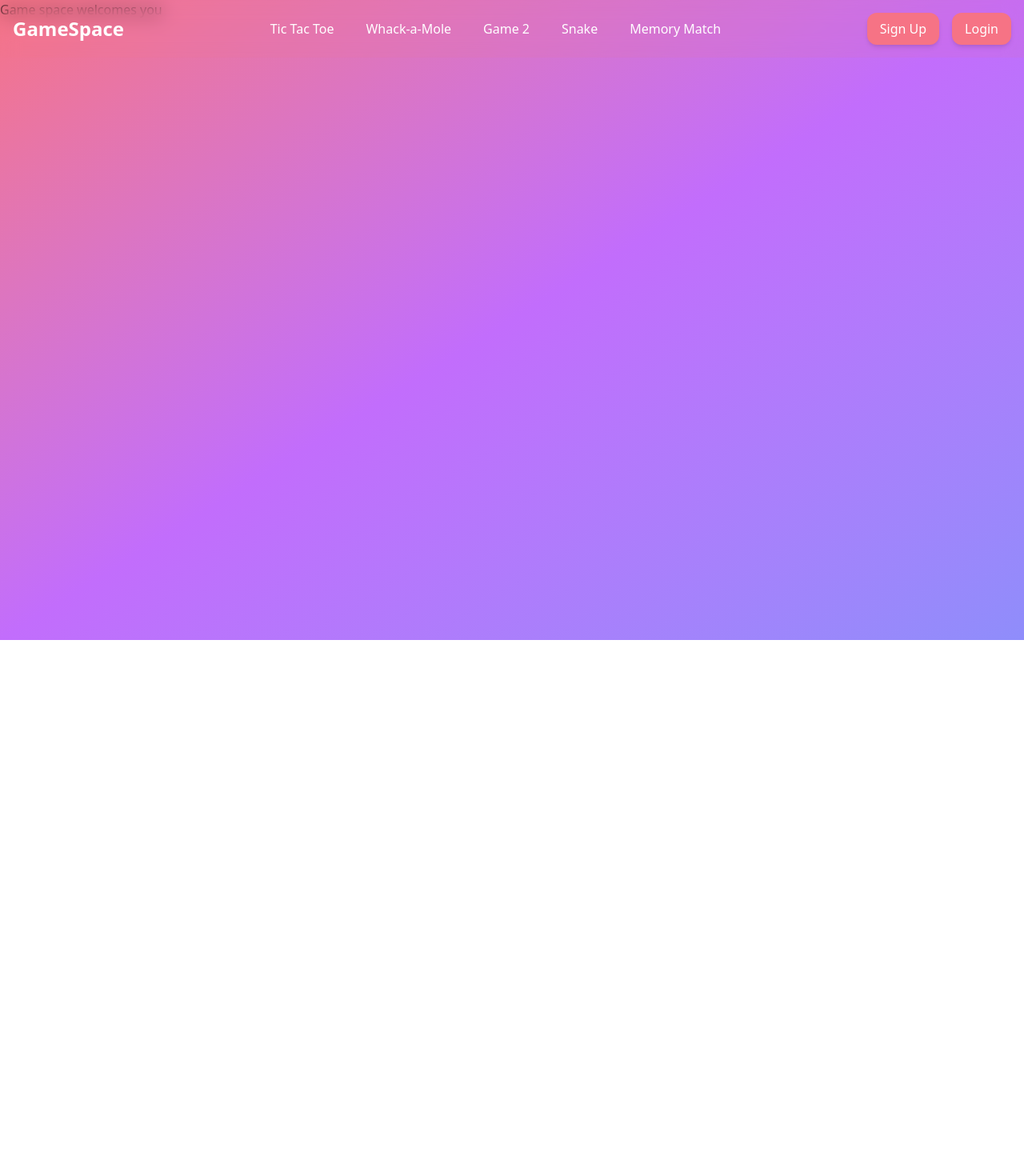
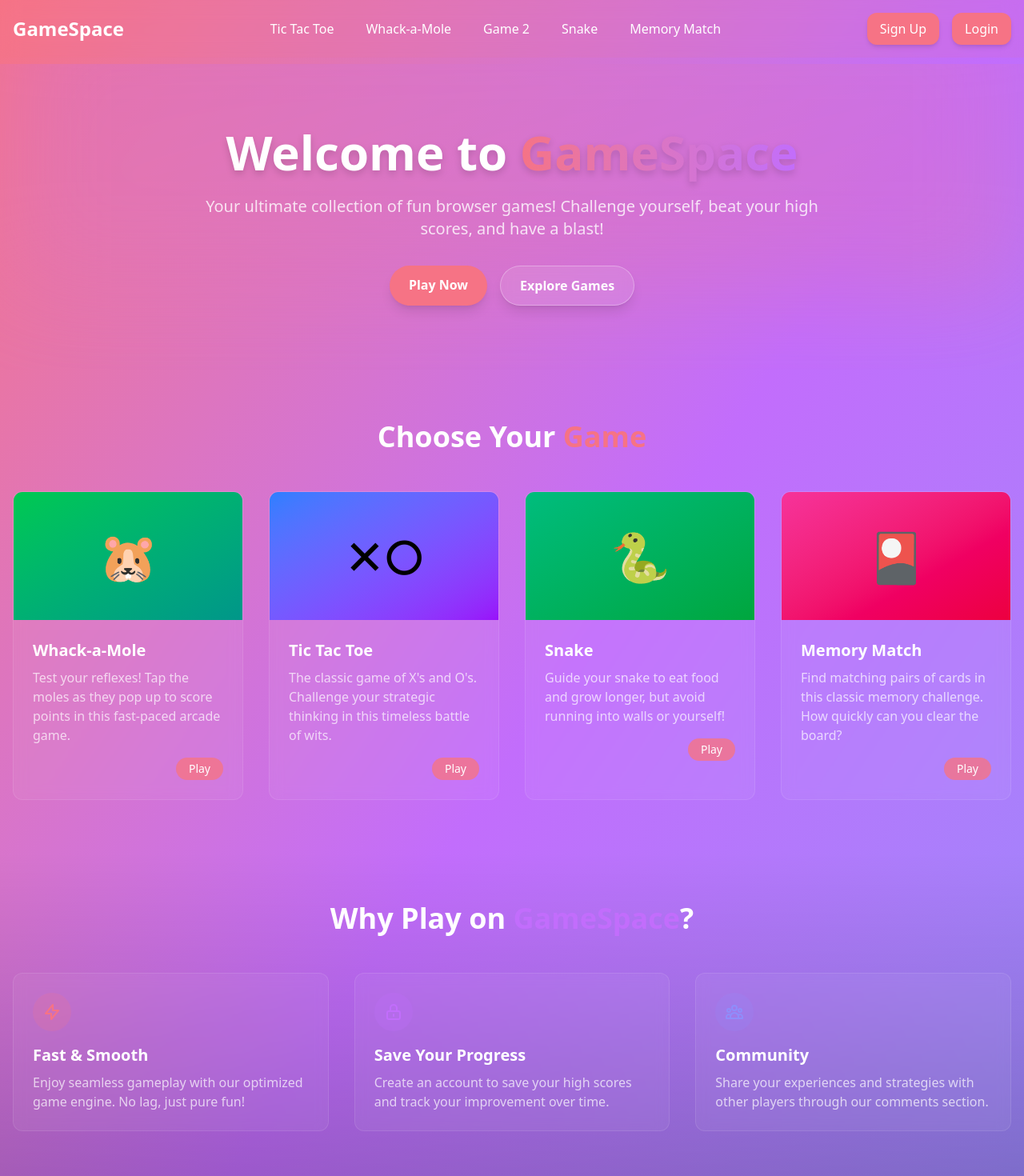
Before and after one commit to dev-M-Ali/GameSpace, a Next.js app: page / in a window 1280 px wide. Shown: the top 1470 px of the page at 80% size. Before the commit the page ends 800 px from the top, so only its background shows below. Built offline with nearby package versions, Linux system fonts and the light colour scheme.

Commit message:
Implemented landing page

```diff
--- a/components/Navbar.jsx
+++ b/components/Navbar.jsx
@@ -20,7 +20,9 @@ const Navbar = () => {
   return (
     <nav className="bg-[#F67385]/10 backdrop-blur-md p-4 fixed w-full top-0 z-50">
       <div className="container mx-auto flex justify-between items-center">
-        <h1 className="text-white text-2xl font-bold">GameSpace</h1>
+        <Link href="/" className="text-white text-2xl font-bold hover:text-[#C26DFC] transition-colors">
+          GameSpace
+        </Link>
         <div className="md:hidden">
           <button
             onClick={toggleMenu}
--- a/next.config.mjs
+++ b/next.config.mjs
@@ -1,11 +1,16 @@
 /** @type {import('next').NextConfig} */
 const nextConfig = {
   reactStrictMode: true,
-  env: {
+  serverRuntimeConfig: {
+    // Will only be available on the server side
     DATABASE_URL: "mongodb+srv://GameSpaceDev:GameSpaceDev1234@gamespacecluster.79wzx7g.mongodb.net/?retryWrites=true&w=majority&appName=GameSpaceCluster",
     JWT_SECRET: "kZh/Qke/9Obj+bvhlr3wyzxIkCRNdIqe887xOkS0FFA=",
     JWT_EXPIRES_IN: "1h"
-  }
+  },
+  publicRuntimeConfig: {
+    // Will be available on both server and client
+    staticFolder: '/static',
+  },
 };
 
 export default nextConfig;
--- a/pages/api/[game]/comments.js
+++ b/pages/api/[game]/comments.js
@@ -1,9 +1,14 @@
 import { MongoClient } from "mongodb"
+import getConfig from 'next/config'
+
+// Only holds serverRuntimeConfig and publicRuntimeConfig
+const { serverRuntimeConfig } = getConfig()
+const DATABASE_URL = serverRuntimeConfig.DATABASE_URL
 
 export default async function handler(request, response) {
     if (request.method == 'POST')
     {
-        const client = await MongoClient.connect(process.env.DATABASE_URL)
+        const client = await MongoClient.connect(DATABASE_URL)
         const DB = client.db("GameSpaceDB")
 
         const comments = await DB.collection("Comments").insertOne(request.body)
@@ -14,7 +19,7 @@ export default async function handler(request, response) {
     {
         const game = request.query.game
 
-        const client = await MongoClient.connect(process.env.DATABASE_URL)
+        const client = await MongoClient.connect(DATABASE_URL)
         const DB = client.db("GameSpaceDB")
 
         const comments = await DB.collection("Comments").find({ game }).toArray()
--- a/pages/api/auth/me.js
+++ b/pages/api/auth/me.js
@@ -1,5 +1,11 @@
 import jwt from "jsonwebtoken";
 import { MongoClient } from "mongodb";
+import getConfig from 'next/config'
+
+// Only holds serverRuntimeConfig and publicRuntimeConfig
+const { serverRuntimeConfig } = getConfig()
+const JWT_SECRET = serverRuntimeConfig.JWT_SECRET
+const DATABASE_URL = serverRuntimeConfig.DATABASE_URL
 
 export default async function handler(req, res) {
   const { token } = req.cookies;
@@ -8,10 +14,10 @@ export default async function handler(req, res) {
 
   try
   {
-    const decoded = jwt.verify(token, process.env.JWT_SECRET);
+    const decoded = jwt.verify(token, JWT_SECRET);
     //console.log("/api/me.js -> decoded.email is " + decoded.email)
 
-    const client = await MongoClient.connect(process.env.DATABASE_URL);
+    const client = await MongoClient.connect(DATABASE_URL);
 
     const db = client.db("GameSpaceDB");
 
--- a/pages/index.js
+++ b/pages/index.js
@@ -1,19 +1,184 @@
-import { Geist, Geist_Mono } from "next/font/google";
+import { useState, useEffect } from "react";
+import Link from "next/link";
+import { getAllGames } from "@/gamesList";
 
-const geistSans = Geist({
-  variable: "--font-geist-sans",
-  subsets: ["latin"],
-});
-
-const geistMono = Geist_Mono({
-  variable: "--font-geist-mono",
-  subsets: ["latin"],
-});
+// Game cards data with descriptions and images
+const gameInfo = {
+  "tictactoe": {
+    title: "Tic Tac Toe",
+    description: "The classic game of X's and O's. Challenge your strategic thinking in this timeless battle of wits.",
+    image: "/images/tictactoe-preview.jpg",
+    color: "from-blue-500 to-purple-600",
+    icon: "✕⭘"
+  },
+  "whack-a-mole": {
+    title: "Whack-a-Mole",
+    description: "Test your reflexes! Tap the moles as they pop up to score points in this fast-paced arcade game.",
+    image: "/images/whack-a-mole-preview.jpg",
+    color: "from-green-500 to-teal-600",
+    icon: "🐹"
+  },
+  "snake": {
+    title: "Snake",
+    description: "Guide your snake to eat food and grow longer, but avoid running into walls or yourself!",
+    image: "/images/snake-preview.jpg",
+    color: "from-emerald-500 to-green-600",
+    icon: "🐍"
+  },
+  "memory-match": {
+    title: "Memory Match",
+    description: "Find matching pairs of cards in this classic memory challenge. How quickly can you clear the board?",
+    image: "/images/memory-match-preview.jpg",
+    color: "from-pink-500 to-rose-600",
+    icon: "🎴"
+  }
+};
 
 export default function Home() {
+  const [games, setGames] = useState([]);
+
+  useEffect(() => {
+    // Get all available games
+    const availableGames = getAllGames();
+    setGames(availableGames);
+  }, []);
+
   return (
-    <div>
-      <h1>Game space welcomes you</h1>
+    <div className="min-h-screen pt-20 pb-10">
+      {/* Hero Section */}
+      <section className="relative py-20 px-4 overflow-hidden">
+        <div className="absolute inset-0 bg-gradient-to-br from-[#C26DFC]/30 to-[#F67385]/30 blur-3xl transform -translate-y-1/4"></div>
+        <div className="container mx-auto relative z-10">
+          <div className="text-center max-w-3xl mx-auto">
+            <h1 className="text-5xl md:text-6xl font-bold text-white mb-6 drop-shadow-lg">
+              Welcome to <span className="text-transparent bg-clip-text bg-gradient-to-r from-[#F67385] to-[#C26DFC]">GameSpace</span>
+            </h1>
+            <p className="text-xl text-white/80 mb-8">
+              Your ultimate collection of fun browser games! Challenge yourself, beat your high scores, and have a blast!
+            </p>
+            <div className="flex flex-wrap justify-center gap-4">
+              <Link
+                href="/games/tictactoe"
+                className="bg-[#F67385] hover:bg-[#C26DFC] text-white font-bold py-3 px-6 rounded-full transition-all duration-300 shadow-lg hover:shadow-xl transform hover:-translate-y-1"
+              >
+                Play Now
+              </Link>
+              <Link
+                href="#games"
+                className="bg-white/10 backdrop-blur-sm hover:bg-white/20 text-white font-bold py-3 px-6 rounded-full transition-all duration-300 shadow-lg border border-white/30"
+              >
+                Explore Games
+              </Link>
+            </div>
+          </div>
+        </div>
+      </section>
+
+      {/* Games Showcase */}
+      <section id="games" className="py-16 px-4">
+        <div className="container mx-auto">
+          <h2 className="text-3xl md:text-4xl font-bold text-white text-center mb-12">
+            Choose Your <span className="text-[#F67385]">Game</span>
+          </h2>
+
+          <div className="grid grid-cols-1 md:grid-cols-2 lg:grid-cols-4 gap-8">
+            {games.map((game) => (
+              <Link
+                href={`/games/${game}`}
+                key={game}
+                className="group bg-white/5 backdrop-blur-sm rounded-xl overflow-hidden hover:shadow-2xl transition-all duration-300 transform hover:-translate-y-2 border border-white/10 hover:border-[#C26DFC]/50"
+              >
+                <div className={`h-40 flex items-center justify-center bg-gradient-to-br ${gameInfo[game]?.color || "from-purple-500 to-pink-600"}`}>
+                  <span className="text-6xl">{gameInfo[game]?.icon || "🎮"}</span>
+                </div>
+                <div className="p-6">
+                  <h3 className="text-xl font-bold text-white mb-2 group-hover:text-[#F67385] transition-colors">
+                    {gameInfo[game]?.title || game}
+                  </h3>
+                  <p className="text-white/70 mb-4">
+                    {gameInfo[game]?.description || "Challenge yourself with this exciting game!"}
+                  </p>
+                  <div className="flex items-center justify-between">
+                    <span className="text-sm text-white/50">
+                      {/* You could add categories or tags here */}
+                    </span>
+                    <button className="bg-[#F67385]/80 hover:bg-[#F67385] text-white py-1 px-4 rounded-full text-sm font-medium">
+                      Play
+                    </button>
+                  </div>
+                </div>
+              </Link>
+            ))}
+          </div>
+        </div>
+      </section>
+
+      {/* Features Section */}
+      <section className="py-16 px-4 bg-gradient-to-b from-black/0 to-black/20">
+        <div className="container mx-auto">
+          <h2 className="text-3xl md:text-4xl font-bold text-white text-center mb-12">
+            Why Play on <span className="text-[#C26DFC]">GameSpace</span>?
+          </h2>
+
+          <div className="grid grid-cols-1 md:grid-cols-3 gap-8">
+            <div className="bg-white/5 backdrop-blur-sm p-6 rounded-xl border border-white/10">
+              <div className="w-12 h-12 rounded-full bg-[#F67385]/20 flex items-center justify-center mb-4">
+                <svg xmlns="http://www.w3.org/2000/svg" className="h-6 w-6 text-[#F67385]" fill="none" viewBox="0 0 24 24" stroke="currentColor">
+                  <path strokeLinecap="round" strokeLinejoin="round" strokeWidth={2} d="M13 10V3L4 14h7v7l9-11h-7z" />
+                </svg>
+              </div>
+              <h3 className="text-xl font-bold text-white mb-2">Fast & Smooth</h3>
+              <p className="text-white/70">
+                Enjoy seamless gameplay with our optimized game engine. No lag, just pure fun!
+              </p>
+            </div>
+
+            <div className="bg-white/5 backdrop-blur-sm p-6 rounded-xl border border-white/10">
+              <div className="w-12 h-12 rounded-full bg-[#C26DFC]/20 flex items-center justify-center mb-4">
+                <svg xmlns="http://www.w3.org/2000/svg" className="h-6 w-6 text-[#C26DFC]" fill="none" viewBox="0 0 24 24" stroke="currentColor">
+                  <path strokeLinecap="round" strokeLinejoin="round" strokeWidth={2} d="M12 15v2m-6 4h12a2 2 0 002-2v-6a2 2 0 00-2-2H6a2 2 0 00-2 2v6a2 2 0 002 2zm10-10V7a4 4 0 00-8 0v4h8z" />
+                </svg>
+              </div>
+              <h3 className="text-xl font-bold text-white mb-2">Save Your Progress</h3>
+              <p className="text-white/70">
+                Create an account to save your high scores and track your improvement over time.
+              </p>
+            </div>
+
+            <div className="bg-white/5 backdrop-blur-sm p-6 rounded-xl border border-white/10">
+              <div className="w-12 h-12 rounded-full bg-[#8F8DFB]/20 flex items-center justify-center mb-4">
+                <svg xmlns="http://www.w3.org/2000/svg" className="h-6 w-6 text-[#8F8DFB]" fill="none" viewBox="0 0 24 24" stroke="currentColor">
+                  <path strokeLinecap="round" strokeLinejoin="round" strokeWidth={2} d="M17 20h5v-2a3 3 0 00-5.356-1.857M17 20H7m10 0v-2c0-.656-.126-1.283-.356-1.857M7 20H2v-2a3 3 0 015.356-1.857M7 20v-2c0-.656.126-1.283.356-1.857m0 0a5.002 5.002 0 019.288 0M15 7a3 3 0 11-6 0 3 3 0 016 0zm6 3a2 2 0 11-4 0 2 2 0 014 0zM7 10a2 2 0 11-4 0 2 2 0 014 0z" />
+                </svg>
+              </div>
+              <h3 className="text-xl font-bold text-white mb-2">Community</h3>
+              <p className="text-white/70">
+                Share your experiences and strategies with other players through our comments section.
+              </p>
+            </div>
+          </div>
+        </div>
+      </section>
+
+      {/* Call to Action */}
+      <section className="py-16 px-4">
+        <div className="container mx-auto max-w-4xl bg-gradient-to-r from-[#F67385] to-[#C26DFC] rounded-2xl p-10 shadow-2xl">
+          <div className="text-center">
+            <h2 className="text-3xl md:text-4xl font-bold text-white mb-4">
+              Ready to Play?
+            </h2>
+            <p className="text-white/90 mb-8 text-lg">
+              Jump into the fun right now and challenge yourself with our collection of games!
+            </p>
+            <Link
+              href="/games/tictactoe"
+              className="bg-white text-[#C26DFC] font-bold py-3 px-8 rounded-full transition-all duration-300 hover:bg-white/90 hover:shadow-xl transform hover:-translate-y-1 inline-block"
+            >
+              Start Playing
+            </Link>
+          </div>
+        </div>
+      </section>
     </div>
   );
 }
```
Also changed, not shown: pages/api/[game]/scores.js (+7 -2 lines), pages/api/auth/login.js (+10 -3 lines).
